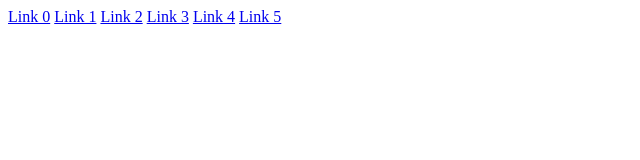
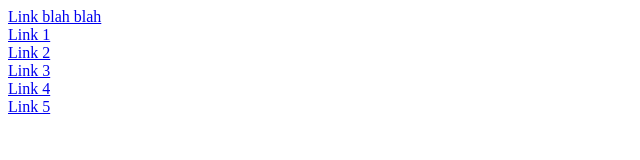
Before and after one commit to KarMa37/JS_Kurs-Youtube, a plain HTML site: page index.html in a window 1280 px wide. Shown: the whole page, without its empty margins (0-640 px from the left). Drawn offline with Linux system fonts and the light colour scheme.

Commit message:
Traversing the DOM

```diff
--- a/index.html
+++ b/index.html
@@ -5,13 +5,24 @@
     <title>JavaScript for Beginners</title>
 </head>
 <body>
-
-    <a href="#">Link 0</a>
+    <div class="content">
+    <a href="#" id="aID">Link 0</a>
+    </div>
+    <div class="content">
     <a href="#">Link 1</a>
+    </div>
+    <div class="content">
     <a href="#">Link 2</a>
+    </div>
+    <div class="content">
     <a href="#">Link 3</a>
+    </div>
+    <div class="content">
     <a href="#">Link 4</a>
+    </div>
+    <div class="content">
     <a href="#">Link 5</a>
+    </div>
 
     <script src="test.js"></script>
 </body>
--- a/test.js
+++ b/test.js
@@ -1,25 +1,13 @@
-var myPastDate = new Date(1545, 11, 2, 10, 30, 59);
-console.log(myPastDate);
+var myContentDivs =
+    document.getElementsByClassName("content");
 
-var myDate = new Date();
-console.log(myDate);
+console.log(myContentDivs);
 
-var myFutureDate = new Date(2515, 0, 31, 10, 30, 59);
-console.log(myFutureDate);
+var myH2 = myContentDivs[0].getElementsByTagName("a");
+console.log(myH2);
 
-var birthday = new Date(1984, 9, 20, 10, 10);
-var birthday2 = new Date(1984, 9, 20, 10, 10);
-console.log(birthday);
-console.log(birthday.getMonth()); //0-11
-console.log(birthday.getFullYear());
-console.log(birthday.getDate());
-console.log(birthday.getDay()); //0-6
-console.log(birthday.getHours()); //0-23
-console.log(birthday.getTime()); //milisekundy od 1.1.1970
+myH2[0].innerHTML = "Link 5000";
 
+var H2ID = document.getElementById("aID");
 
-if (birthday.getTime() == birthday2.getTime()) {
-    console.log("Daty są takie same");
-} else {
-    console.log("Daty nie są takie same");
-}
+H2ID.innerHTML = "Link blah blah";
```
